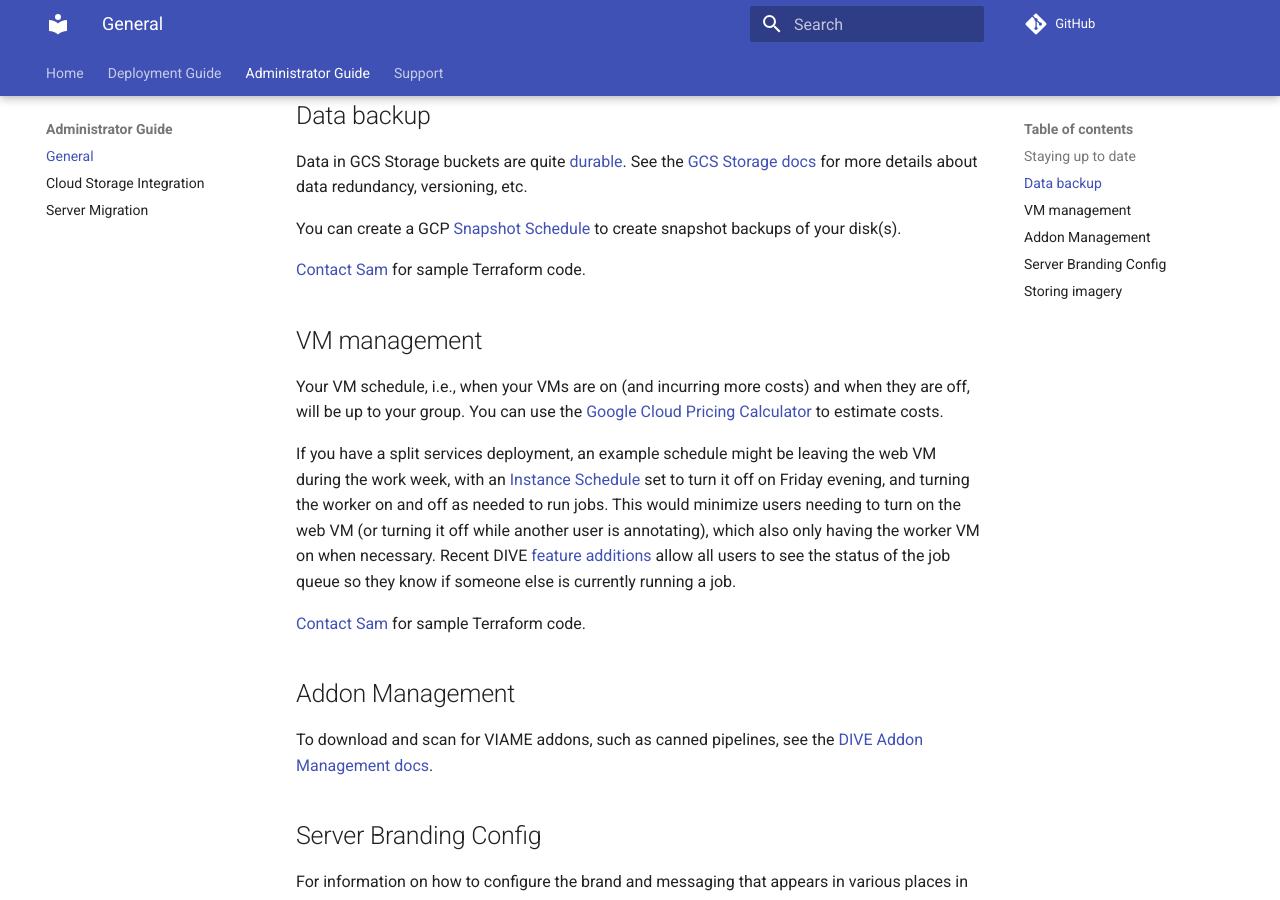
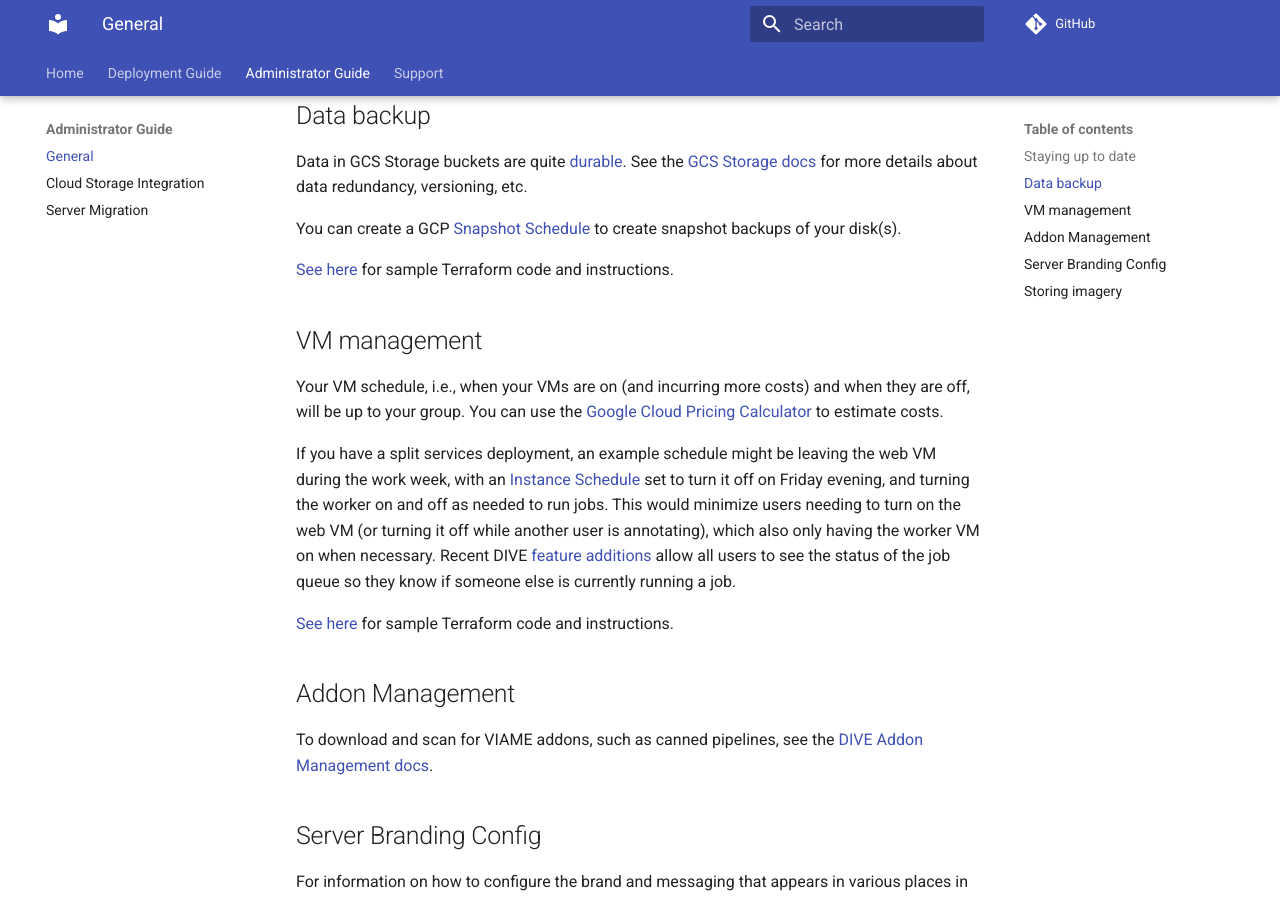
Before and after one commit to SWFSC/viame-web-noaa-gcp, an MkDocs documentation site: the page built from docs/admin-general.md, in a window 1280 px wide and 900 px high, scrolled down 693 px. Built offline with MkDocs 1.6.1 and Material for MkDocs 9.7.7, drawn with Linux system fonts in a browser that asks for light colours; comment, search, counter and statistics services are not loaded.

Commit message:
Move sample terraform to Drive folder

```diff
--- a/docs/admin-general.md
+++ b/docs/admin-general.md
@@ -18,7 +18,7 @@
 
 You can create a GCP [Snapshot Schedule](https://cloud.google.com/compute/docs/disks/scheduled-snapshots) to create snapshot backups of your disk(s).
 
-[Contact Sam](support.md) for sample Terraform code.
+[See here](https://drive.google.com/file/d/17JZZZZtXxhGprYY3FbVZ2HzQXszaM3eO/view?usp=sharing) for sample Terraform code and instructions.
 
 ## VM management
 
@@ -26,7 +26,7 @@
 
 If you have a split services deployment, an example schedule might be leaving the web VM during the work week, with an [Instance Schedule](https://cloud.google.com/compute/docs/instances/schedule-instance-start-stop) set to turn it off on Friday evening, and turning the worker on and off as needed to run jobs. This would minimize users needing to turn on the web VM (or turning it off while another user is annotating), which also only having the worker VM on when necessary. Recent DIVE [feature additions](https://github.com/Kitware/dive/issues/1260) allow all users to see the status of the job queue so they know if someone else is currently running a job.
 
-[Contact Sam](support.md) for sample Terraform code.
+[See here](https://drive.google.com/file/d/17JZZZZtXxhGprYY3FbVZ2HzQXszaM3eO/view?usp=sharing) for sample Terraform code and instructions.
 
 ## Addon Management
 
--- a/mkdocs.yml
+++ b/mkdocs.yml
@@ -15,8 +15,7 @@
 # extra_css: [extra.css]
 
 nav:
-  - Home:
-    - Home: index.md
+  - Home: index.md
   - Deployment Guide:
     - Deployment:
       - General: deployment-general.md
```
Also changed, not shown: docs/deployment-default.md (+1 -1 lines), docs/deployment-general.md (+1 -1 lines), docs/deployment-split.md (+1 -1 lines), 1 other file.
